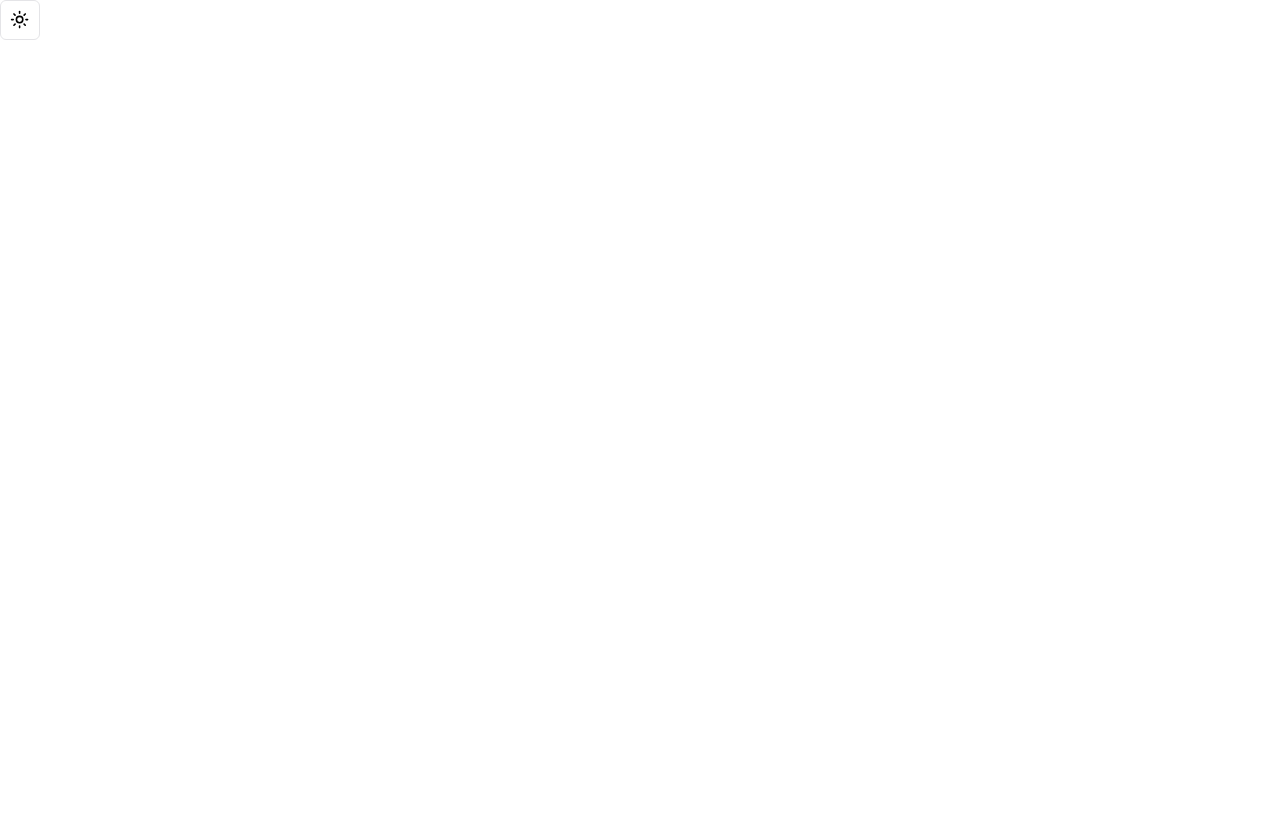
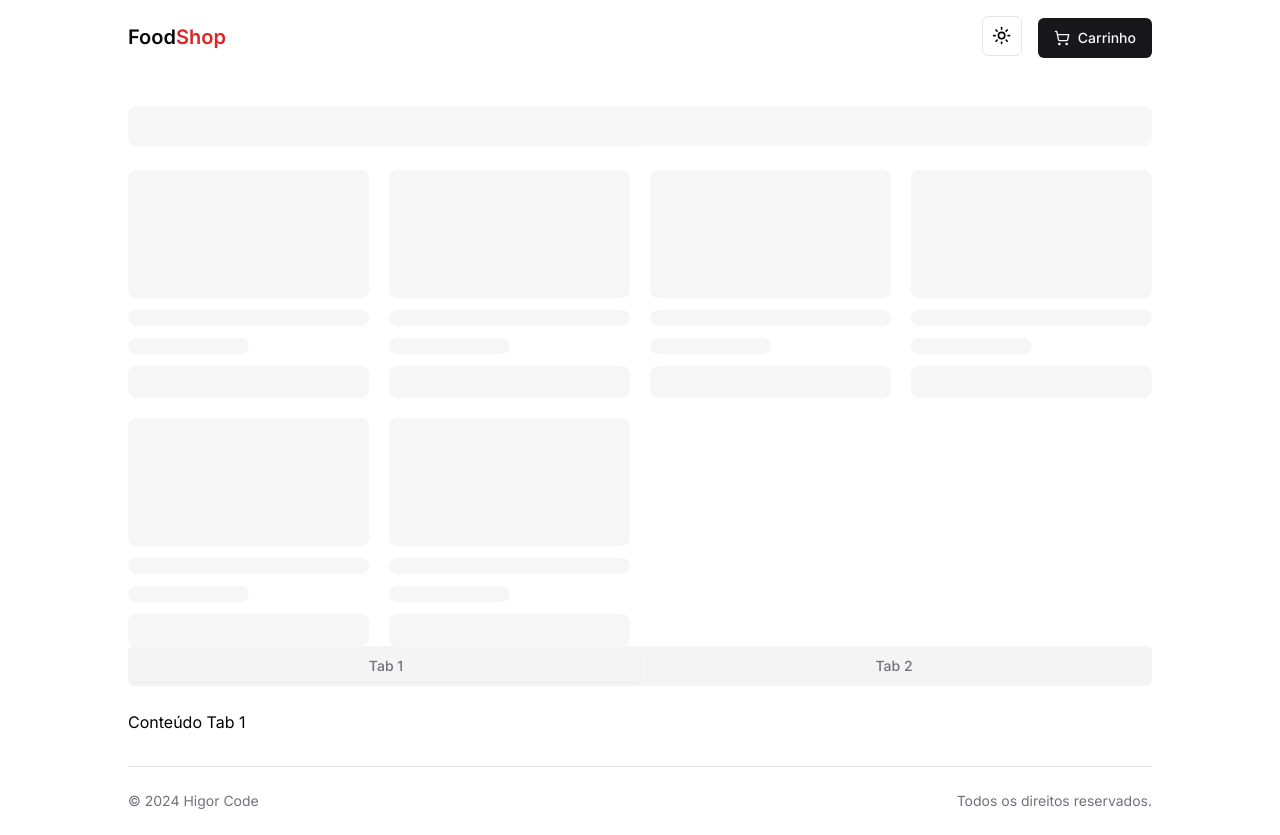
Before and after one commit to hiigorsilva/foodshop, a Next.js app: page / in a window 1280 px wide. Before the commit the page ends 800 px from the top, so only its background shows below. Built offline with nearby package versions, Linux system fonts and the light colour scheme.

Commit message:
feat: create tab and Skeleton component

```diff
--- a/src/app/page.tsx
+++ b/src/app/page.tsx
@@ -1,9 +1,23 @@
-import { ThemeToggle } from '@/components/theme-toggle'
+import { ContainerPage } from '@/components/container-page'
+import { Footer } from '@/components/footer'
+import { Header } from '@/components/header'
+import { TabsSkeleton } from '@/components/products/skeleton'
+import { ProductsTab } from '@/components/products/tab'
+import { Suspense } from 'react'
 
 const Home = () => {
   return (
-    <div>
-      <ThemeToggle />
+    <div className="min-h-dvh w-full flex flex-col">
+      <Header />
+      <main className="flex-1 px-5 py-8">
+        <ContainerPage>
+          <TabsSkeleton />
+          <Suspense fallback={<TabsSkeleton />}>
+            <ProductsTab />
+          </Suspense>
+        </ContainerPage>
+      </main>
+      <Footer />
     </div>
   )
 }
--- /dev/null
+++ b/src/components/products/skeleton.tsx
@@ -0,0 +1,20 @@
+import { Skeleton } from '../ui/skeleton'
+
+export const TabsSkeleton = () => {
+  return (
+    <div className="space-y-6">
+      <Skeleton className="w-full h-10 rounded-lg" />
+
+      <div className="grid grid-cols-2 sm:grid-cols-3 md:grid-cols-4 gap-5">
+        {Array.from({ length: 6 }, (item, index) => (
+          <div key={index} className="space-y-3">
+            <Skeleton className="w-full h-32 rounded-lg" />
+            <Skeleton className="w-full h-4 rounded-lg" />
+            <Skeleton className="w-1/2 h-4 rounded-lg" />
+            <Skeleton className="w-full h-8 rounded-lg" />
+          </div>
+        ))}
+      </div>
+    </div>
+  )
+}
--- /dev/null
+++ b/src/components/products/tab.tsx
@@ -0,0 +1,18 @@
+import { Tabs, TabsContent, TabsList, TabsTrigger } from '../ui/tabs'
+
+export const ProductsTab = () => {
+  return (
+    <Tabs defaultValue="tab1">
+      <TabsList className="grid w-full grid-cols-2">
+        <TabsTrigger value="tab1">Tab 1</TabsTrigger>
+        <TabsTrigger value="tab2">Tab 2</TabsTrigger>
+      </TabsList>
+      <TabsContent className="mt-6" value="tab1">
+        Conteúdo Tab 1
+      </TabsContent>
+      <TabsContent className="mt-6" value="tab2">
+        Conteúdo Tab 2
+      </TabsContent>
+    </Tabs>
+  )
+}
--- /dev/null
+++ b/src/components/ui/skeleton.tsx
@@ -0,0 +1,15 @@
+import { cn } from "@/lib/utils"
+
+function Skeleton({
+  className,
+  ...props
+}: React.HTMLAttributes<HTMLDivElement>) {
+  return (
+    <div
+      className={cn("animate-pulse rounded-md bg-muted", className)}
+      {...props}
+    />
+  )
+}
+
+export { Skeleton }
--- /dev/null
+++ b/src/components/ui/tabs.tsx
@@ -0,0 +1,55 @@
+"use client"
+
+import * as React from "react"
+import * as TabsPrimitive from "@radix-ui/react-tabs"
+
+import { cn } from "@/lib/utils"
+
+const Tabs = TabsPrimitive.Root
+
+const TabsList = React.forwardRef<
+  React.ElementRef<typeof TabsPrimitive.List>,
+  React.ComponentPropsWithoutRef<typeof TabsPrimitive.List>
+>(({ className, ...props }, ref) => (
+  <TabsPrimitive.List
+    ref={ref}
+    className={cn(
+      "inline-flex h-10 items-center justify-center rounded-md bg-muted p-1 text-muted-foreground",
+      className
+    )}
+    {...props}
+  />
+))
+TabsList.displayName = TabsPrimitive.List.displayName
+
+const TabsTrigger = React.forwardRef<
+  React.ElementRef<typeof TabsPrimitive.Trigger>,
+  React.ComponentPropsWithoutRef<typeof TabsPrimitive.Trigger>
+>(({ className, ...props }, ref) => (
+  <TabsPrimitive.Trigger
+    ref={ref}
+    className={cn(
+      "inline-flex items-center justify-center whitespace-nowrap rounded-sm px-3 py-1.5 text-sm font-medium ring-offset-background transition-all focus-visible:outline-none focus-visible:ring-2 focus-visible:ring-ring focus-visible:ring-offset-2 disabled:pointer-events-none disabled:opacity-50 data-[state=active]:bg-background data-[state=active]:text-foreground data-[state=active]:shadow-sm",
+      className
+    )}
+    {...props}
+  />
+))
+TabsTrigger.displayName = TabsPrimitive.Trigger.displayName
+
+const TabsContent = React.forwardRef<
+  React.ElementRef<typeof TabsPrimitive.Content>,
+  React.ComponentPropsWithoutRef<typeof TabsPrimitive.Content>
+>(({ className, ...props }, ref) => (
+  <TabsPrimitive.Content
+    ref={ref}
+    className={cn(
+      "mt-2 ring-offset-background focus-visible:outline-none focus-visible:ring-2 focus-visible:ring-ring focus-visible:ring-offset-2",
+      className
+    )}
+    {...props}
+  />
+))
+TabsContent.displayName = TabsPrimitive.Content.displayName
+
+export { Tabs, TabsList, TabsTrigger, TabsContent }
```
